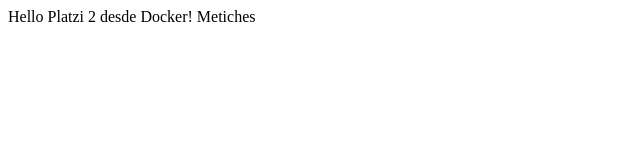
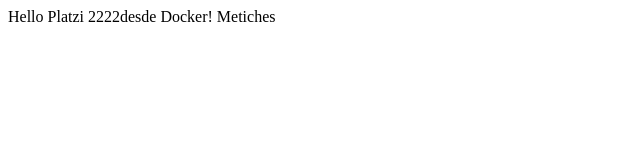
Before and after one commit to jjhernan/platos, a website: page public/index.html in a window 1280 px wide. Shown: the full height of the page, 0-640 px from the left. Drawn offline with Linux system fonts and the light colour scheme.

Commit message:
New brach2

```diff
--- a/public/index.html
+++ b/public/index.html
@@ -3,7 +3,7 @@
 	<title>Hola Platziritos</title>
 </head>
 <body>
-	Hello Platzi 2 desde Docker!
+	Hello Platzi 2222desde Docker!
 	Metiches
 </body>
 </html>
```
